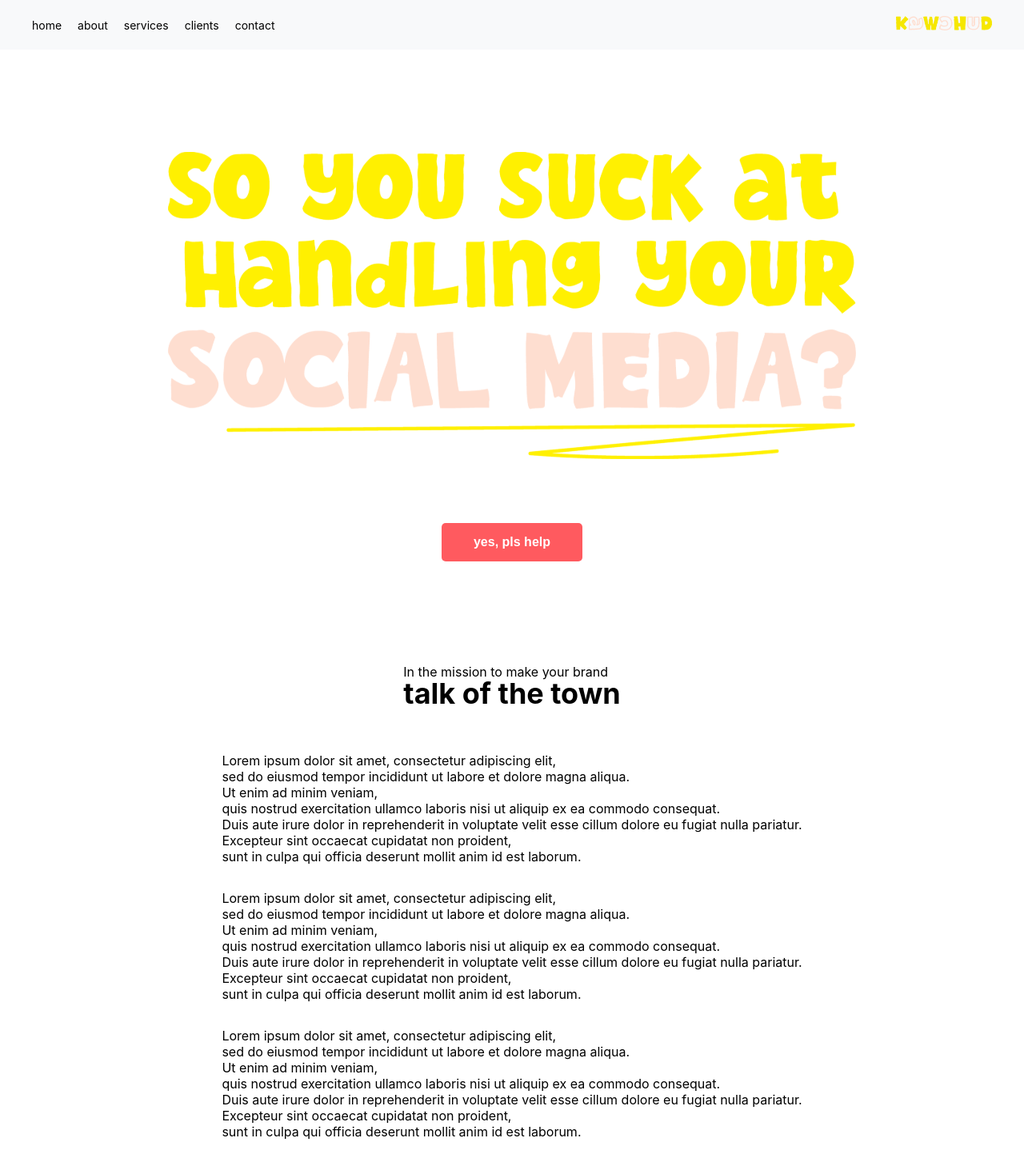
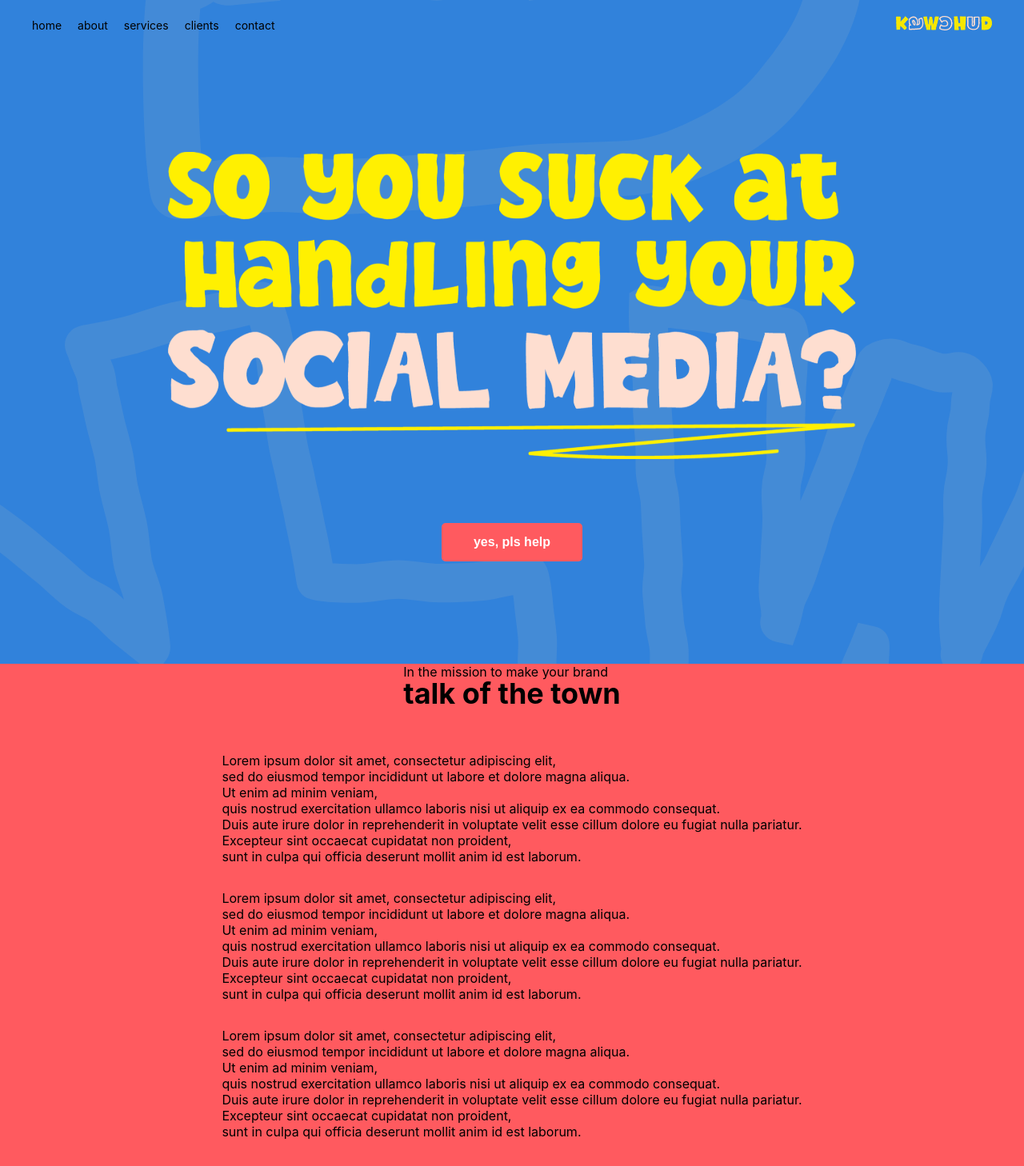
Before and after one commit to StevenKwek/Team-Collaboration, a React (Create React App) app: page / in a window 1280 px wide. Shown: the top 1458 px of the page at 80% size. Built offline with nearby package versions, Linux system fonts and the light colour scheme.

Commit message:
added bg

```diff
--- a/src/App.css
+++ b/src/App.css
@@ -5,6 +5,7 @@
   display: flex;
   flex-direction: column;
   min-height: 100vh;
+  background-image: url(./images/Home.svg);
 }
 
 .about{
@@ -25,6 +26,7 @@
   align-items: center;
   padding: 20px 40px; /* Padding lebih besar untuk navigasi */
   background-color: #f8f9fa;
+  background-image: url(./images/Home.svg);
 }
 
 /* Menu dalam navbar */
@@ -85,3 +87,7 @@
 .help-button:hover {
   background-color: #ff8080;
 }
+
+.about{
+  background-color: #ff5a5f;
+}
--- a/src/about.js
+++ b/src/about.js
@@ -1,4 +1,5 @@
 import React from 'react';
+import './App.css';
 
 const SectionBaru = () => {
     return (
```
